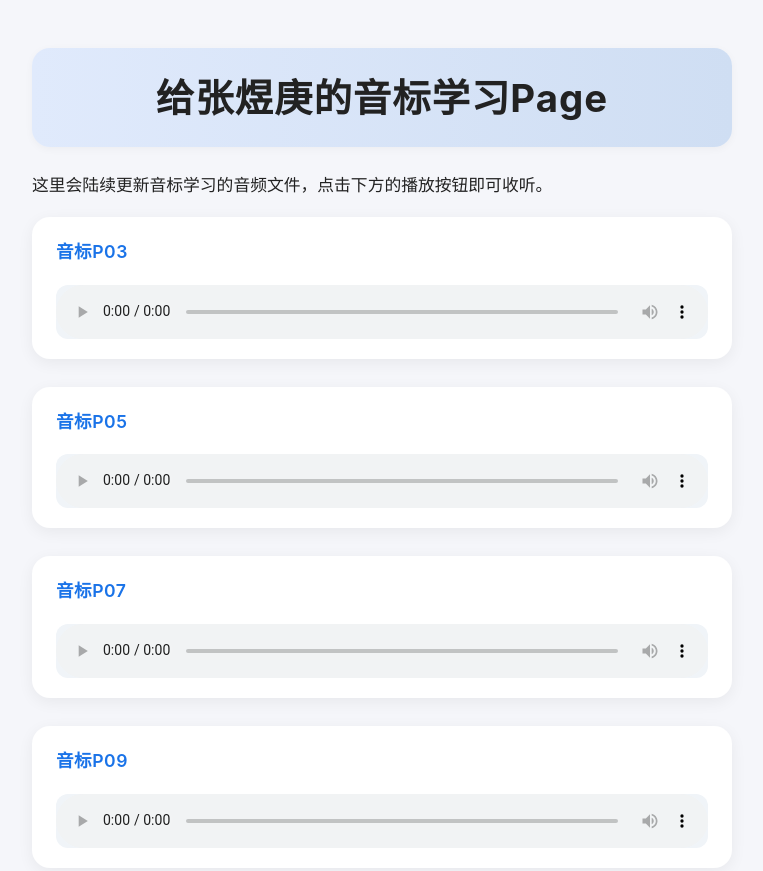
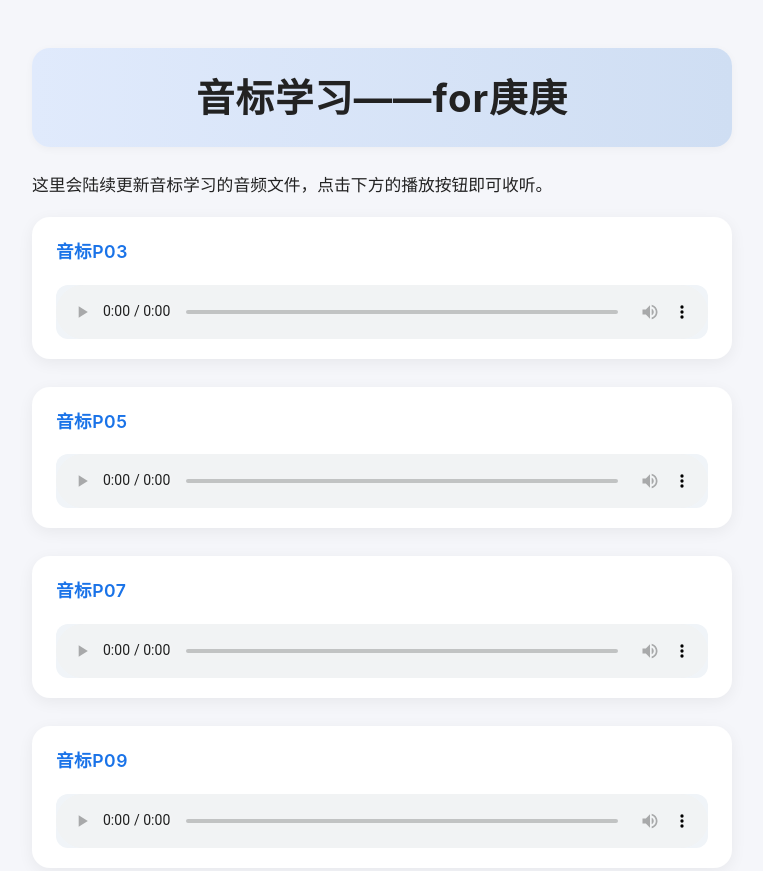
Before and after one commit to GLZ-004/yinbiao, a plain HTML site: page index.html in a window 1280 px wide. Shown: the top 871 px of the page, without its empty margins (258-1021 px from the left). Drawn offline with Linux system fonts and the light colour scheme.

Commit message:
更新音标学习页面标题为“音标学习——for庚庚”

```diff
--- a/index.html
+++ b/index.html
@@ -62,7 +62,7 @@
 </head>
 <body>
 
-    <h1>给张煜庚的音标学习Page</h1>
+    <h1>音标学习——for庚庚</h1>
 
     <p>这里会陆续更新音标学习的音频文件，点击下方的播放按钮即可收听。</p>
 
```
